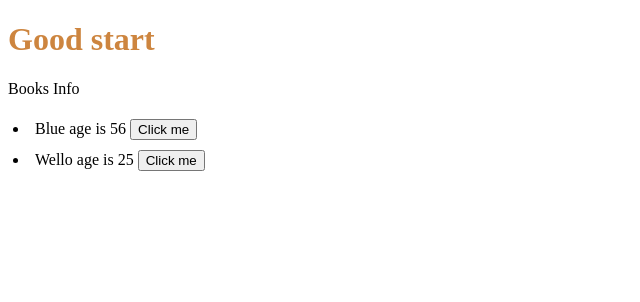
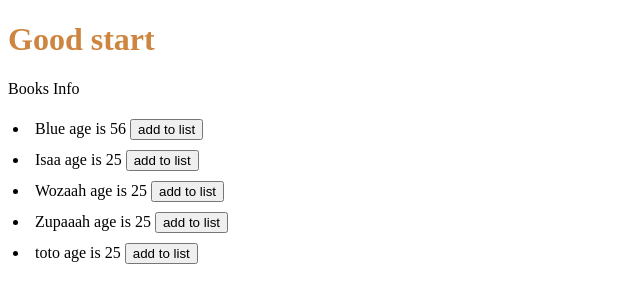
Before and after one commit to carreuky/Angular-Js, an Angular app: page / in a window 1280 px wide. Shown: the top 302 px of the page, without its empty margins (0-640 px from the left). Built offline with nearby package versions, Linux system fonts and the light colour scheme.

Commit message:
cart service

```diff
--- a/angular.json
+++ b/angular.json
@@ -100,5 +100,8 @@
         }
       }
     }
+  },
+  "cli": {
+    "analytics": false
   }
 }
--- a/src/app/book/book.component.html
+++ b/src/app/book/book.component.html
@@ -1,4 +1,4 @@
 <li>
     {{book.name}} age is {{book.age}}
-    <button (click)="clicked()">Click me</button>
+    <button (click)="addToCart ()">add to list</button>
 </li>
--- a/src/app/book/book.component.ts
+++ b/src/app/book/book.component.ts
@@ -1,4 +1,5 @@
 import { Component, EventEmitter, Input, Output } from '@angular/core';
+import { CartService } from '../books/cart.service';
 import { Book } from '../types/book';
 
 @Component({
@@ -10,7 +11,9 @@ export class BookComponent {
 @Input() book: Book = {} as Book
 @Output() emitBook = new EventEmitter<Book>()
 
-clicked(){
-  this.emitBook.emit(this.book)
+constructor(private cartService: CartService){}
+
+addToCart(){
+  this.cartService.add(this.book)
 }
 }
--- a/src/app/books/books.component.html
+++ b/src/app/books/books.component.html
@@ -1,5 +1,5 @@
 <p>Books Info</p>
 
 <ng-container *ngFor="let singleBook of books">
-  <app-book (emitBook)="onParent($event)" [book]="singleBook"></app-book>
+  <app-book [book]="singleBook"></app-book>
 </ng-container>
--- a/src/app/books/books.component.ts
+++ b/src/app/books/books.component.ts
@@ -17,8 +17,5 @@ export class BooksComponent implements OnInit {
      this.books = this.bookService.getBooks()
    }
 
-  onParent(event: Book){
-    console.log(event)
-  }
 
 }
--- a/src/app/books/books.service.ts
+++ b/src/app/books/books.service.ts
@@ -12,9 +12,20 @@ export class BooksService {
         age: 56
       },
       {
-        name: 'Wello',
+        name: 'Isaa',
         age: 25
-      }
+      },
+      {
+        name: 'Wozaah',
+        age: 25
+      }, {
+        name: 'Zupaaah',
+        age: 25
+      }, {
+        name: 'toto',
+        age: 25
+      },
+
     ]
   }
 
--- /dev/null
+++ b/src/app/books/cart.service.ts
@@ -0,0 +1,15 @@
+import { Injectable } from '@angular/core';
+import { Book } from '../types/book';
+
+@Injectable({
+  providedIn: 'root'
+})
+export class CartService {
+ cart:Book []=[]
+  constructor() { }
+
+  add(book: Book){
+    console.log(book)
+this.cart.push(book)
+  }
+}
```
